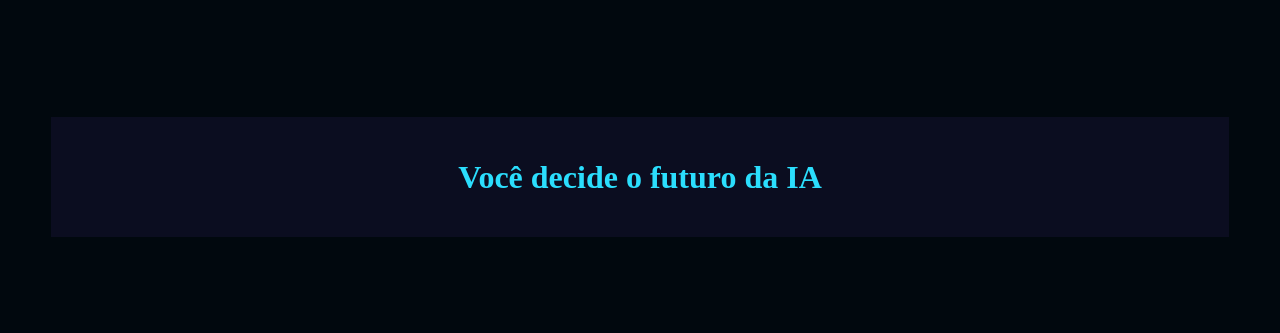
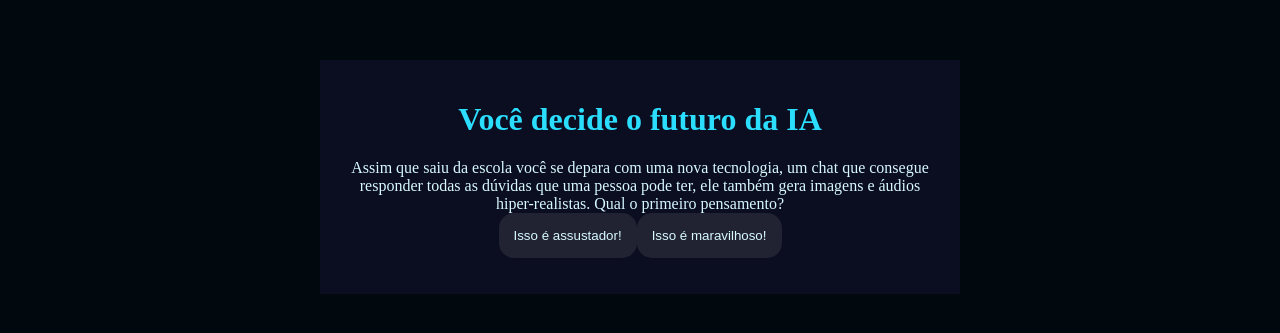
Before and after one commit to liriasantos/Miss-o-IA, a plain HTML site: page index.html in a window 1280 px wide. Shown: the part 231-564 px from the top of the page. Drawn offline with Linux system fonts and the light colour scheme.

Commit message:
Add files via upload

```diff
--- a/index.html
+++ b/index.html
@@ -1,8 +1,7 @@
 <!DOCTYPE html>
-<html lang="pt">
+<html lang="pt-br">
 <head>
     <meta charset="UTF-8">
-    <meta http-equiv="X-UA-Compatible" content="IE=edge">
     <meta name="viewport" content="width=device-width, initial-scale=1.0">
     <link rel="stylesheet" href="style.css">
     <title>Você decide o futuro da IA</title>
@@ -12,7 +11,7 @@
         <h1>Você decide o futuro da IA</h1>
         <div class="caixa-perguntas"></div>
         <div class="caixa-alternativas"></div>
-        <div class="caixa-resultado"></div>
+        <div class="caixa-resultado">
             <p class="texto-resultado"></p>
         </div>
     </div>
--- a/script.js
+++ b/script.js
@@ -9,43 +9,38 @@ const perguntas = [
         enunciado: "Assim que saiu da escola você se depara com uma nova tecnologia, um chat que consegue responder todas as dúvidas que uma pessoa pode ter, ele também gera imagens e áudios hiper-realistas. Qual o primeiro pensamento?",
         alternativas: [
             {
-                texto:"Isso é assustador!",
-                afirmacao:"afirmacao"
-
+                texto: "Isso é assustador!",
+                afirmacao: "No início ficou com medo do que essa tecnologia pode fazer. "
             },
             {
-                texto:"Isso é maravilhoso!",
-                afirmacao:"afirmacao"
+                texto: "Isso é maravilhoso!",
+                afirmacao: "Quis saber como usar IA no seu dia a dia."
             }
         ]
-
     },
     {
         enunciado: "Com a descoberta desta tecnologia, chamada Inteligência Artificial, uma professora de tecnologia da escola decidiu fazer uma sequência de aulas sobre esta tecnologia. No fim de uma aula ela pede que você escreva um trabalho sobre o uso de IA em sala de aula. Qual atitude você toma?",
         alternativas: [
             {
-                texto:"Utiliza uma ferramenta de busca na internet que utiliza IA para que ela ajude a encontrar informações relevantes para o trabalho e explique numa linguagem que facilite o entendimento.",
-                afirmacao:"afirmacao"
+                texto: "Utiliza uma ferramenta de busca na internet que utiliza IA para que ela ajude a encontrar informações relevantes para o trabalho e explique numa linguagem que facilite o entendimento.",
+                afirmacao: "Conseguiu utilizar a IA para buscar informações úteis."
             },
             {
                 texto: "Escreve o trabalho com base nas conversas que teve com colegas, algumas pesquisas na internet e conhecimentos próprios sobre o tema.",
-                afirmacao:"afirmacao"
+                afirmacao: "Sentiu mais facilidade em utilizar seus próprios recursos para escrever seu trabalho."
             }
-
-
         ]
     },
     {
         enunciado: "Após a elaboração do trabalho escrito, a professora realizou um debate entre a turma para entender como foi realizada a pesquisa e escrita. Nessa conversa também foi levantado um ponto muito importante: como a IA impacta o trabalho do futuro. Nesse debate, como você se posiciona?",
-
         alternativas: [
             {
-                texto:"Defende a ideia de que a IA pode criar novas oportunidades de emprego e melhorar habilidades humanas.",
-                afirmacao:"afirmacao"
+                texto: "Defende a ideia de que a IA pode criar novas oportunidades de emprego e melhorar habilidades humanas.",
+                afirmacao: "Vem impulsionando a inovação na área de IA e luta para abrir novos caminhos profissionais com IA."
             },
             {
-                texto:"Me preocupo com as pessoas que perderão seus empregos para máquinas e defendem a importância de proteger os trabalhadores.",
-                afirmacao:"afirmacao"
+                texto: "Me preocupo com as pessoas que perderão seus empregos para máquinas e defendem a importância de proteger os trabalhadores.",
+                afirmacao: "Sua preocupação com as pessoas motivou a criar um grupo de estudos entre trabalhadores para discutir meios de utilização de IA de forma ética."
             }
         ]
     },
@@ -53,14 +48,12 @@ const perguntas = [
         enunciado: "Ao final da discussão, você precisou criar uma imagem no computador que representasse o que pensa sobre IA. E agora?",
         alternativas: [
             {
-                texto:"Criar uma imagem utilizando uma plataforma de design como o Paint.",
-                afirmacao:"afirmacao"
-
+                texto: "Criar uma imagem utilizando uma plataforma de design como o Paint.",
+                afirmacao: "Notou também que muitas pessoas não sabem ainda utilizar as ferramentas tradicionais e decidiu compartilhar seus conhecimentos de design utilizando ferramentas de pintura digital para iniciantes."
             },
             {
-                texto:"Criar uma imagem utilizando um gerador de imagem de IA.",
-                afirmacao:"afirmacao"
-
+                texto: "Criar uma imagem utilizando um gerador de imagem de IA.",
+                afirmacao: "Acelerou o processo de criação de trabalhos utilizando geradores de imagem e agora consegue ensinar pessoas que sentem dificuldades em desenhar manualmente como utilizar também!"
             }
         ]
     },
@@ -69,19 +62,16 @@ const perguntas = [
         alternativas: [
             {
                 texto: "Escrever comandos para o chat é uma forma de contribuir com o trabalho, por isso não é um problema utilizar o texto inteiro.",
-                afirmacao:"afirmacao"
-
+                afirmacao: "Infelizmente passou a utilizar a IA para fazer todas suas tarefas e agora se sente dependente da IA para tudo."
             },
             {
-                texto:"O chat pode ser uma tecnologia muito avançada, mas é preciso manter a atenção pois toda máquina erra, por isso revisar o trabalho e contribuir com as perspectivas pessoais é essencial.",
-                afirmacao:"afirmacao"
-
+                texto: "O chat pode ser uma tecnologia muito avançada, mas é preciso manter a atenção pois toda máquina erra, por isso revisar o trabalho e contribuir com as perspectivas pessoais é essencial.",
+                afirmacao: "Percebeu que toda IA reproduz orientações baseadas na empresa que programou e muito do que o chat escrevia não refletia o que pensava e por isso sabe que os textos gerados pela IA devem servir como auxílio e não resultado final. "
             }
         ]
+    },
+];
 
-    }
-
-]
 
 let atual = 0;
 let perguntaAtual;
@@ -97,28 +87,27 @@ function mostraPergunta() {
     caixaAlternativas.textContent = "";
     mostraAlternativas();
 }
-function mostraAlternativas() {
+
+function mostraAlternativas(){
     for(const alternativa of perguntaAtual.alternativas) {
         const botaoAlternativas = document.createElement("button");
         botaoAlternativas.textContent = alternativa.texto;
-        botaoAlternativas.addEventListener("click", ()=>respostaSelecionada(alternativa)){
-            atual++;
-            mostraPergunta();
-        })
-
+        botaoAlternativas.addEventListener("click", () => respostaSelecionada(alternativa));
         caixaAlternativas.appendChild(botaoAlternativas);
     }
 }
-function respostaSelecionada(opcaoSelecionada){
-    const afirmacoes = opcaoSelecionada.afirmacoes;
-    historiaFinal += afirmacoes + "";
+
+function respostaSelecionada(opcaoSelecionada) {
+    const afirmacoes = opcaoSelecionada.afirmacao;
+    historiaFinal += afirmacoes + " ";
     atual++;
     mostraPergunta();
 }
 
 function mostraResultado() {
-    textoPergunta.textContent = "Em 2049…";
+    caixaPerguntas.textContent = "Em 2049...";
     textoResultado.textContent = historiaFinal;
     caixaAlternativas.textContent = "";
 }
+
 mostraPergunta();
--- a/style.css
+++ b/style.css
@@ -1,9 +1,10 @@
-:root {
-    --cor-fundo: #01080E;
+:root{
+    --cor-fundo: #01080E ;
     --cor-principal: #0B0D20 ;
     --cor-secundaria: #212333;
     --cor-destaque: #2BDEFD;
     --cor-texto: #D7F9FF;
+
 }
 
 body {
@@ -18,6 +19,7 @@
 .caixa-principal{
     background-color: var(--cor-principal);
     width: 90%;
+    max-width: 600px;
     text-align: center;
     padding: 20px;
 }
@@ -25,3 +27,17 @@
 h1{
     color: var(--cor-destaque);
 }
+
+button {
+    background-color: var(--cor-secundaria);
+    color: var(--cor-texto);
+    border: none;
+    border-radius: 15px;
+    padding: 15px;
+    transition: background-color 0.3s;
+}
+
+button:hover{
+    background-color: var(--cor-destaque);
+    color: var(--cor-principal);
+}
```
Lines whose indentation alone changed are shown as unchanged.
